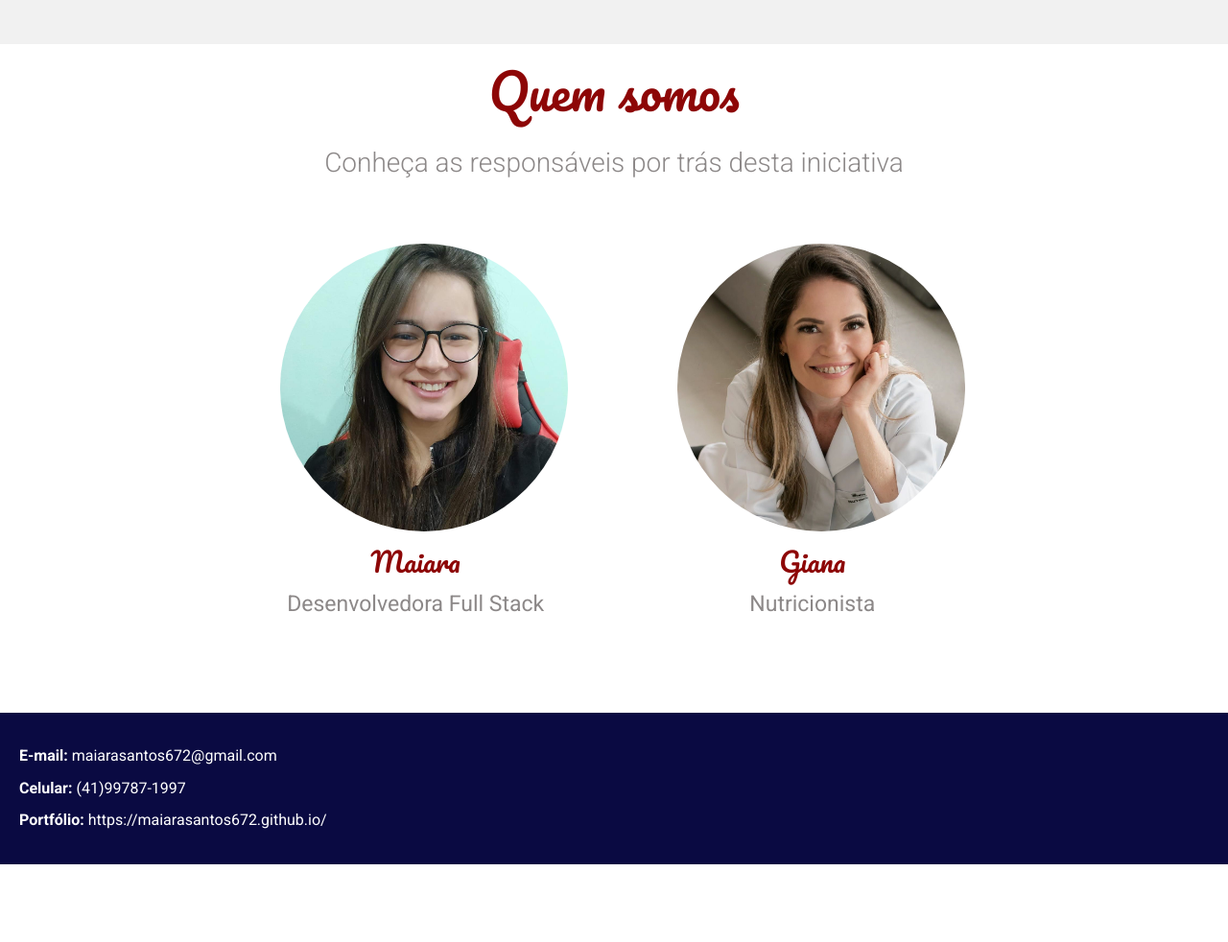
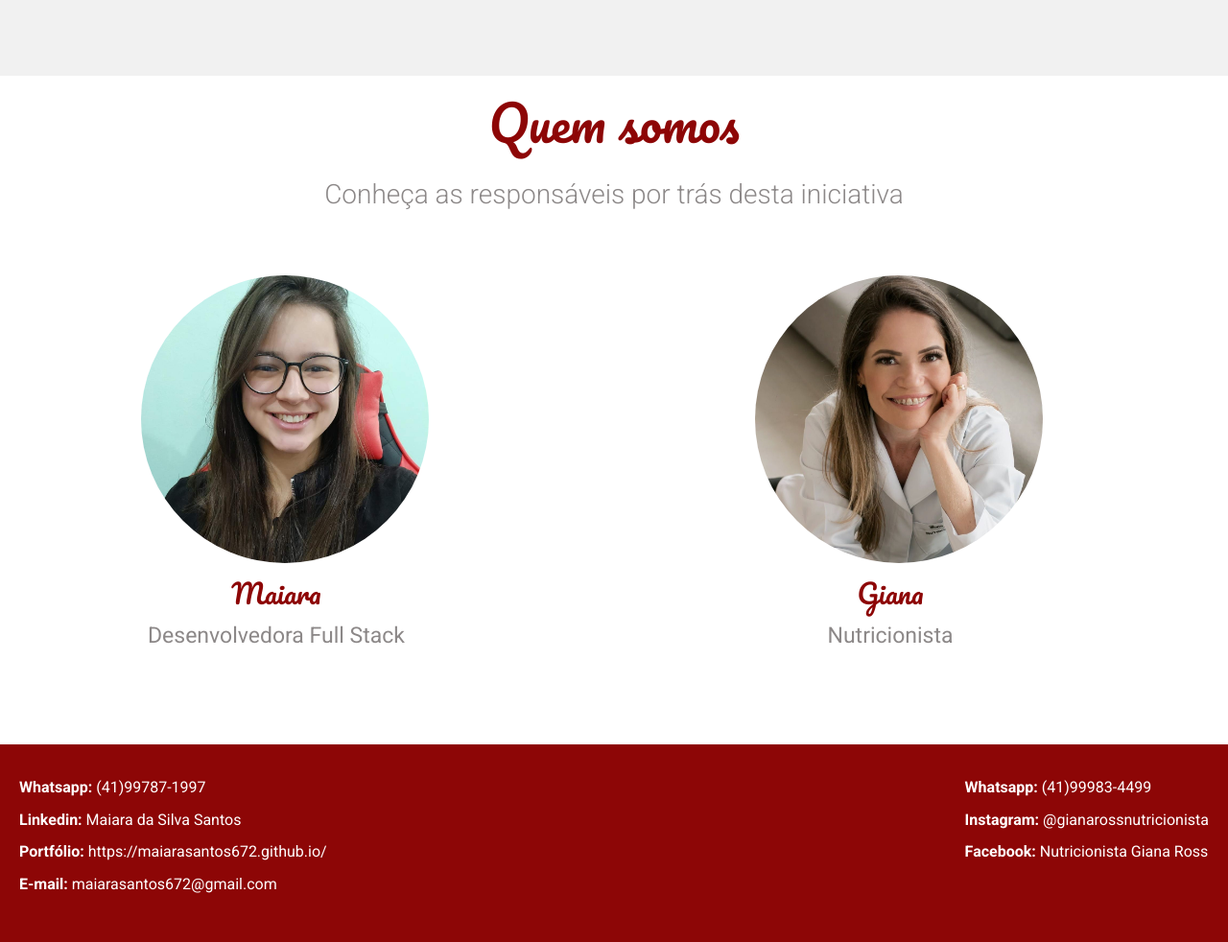
Before and after one commit to Maiarasantos672/receitas-saudaveis, a PHP site: page / in a window 1280 px wide. Shown: the part 1880-2862 px from the top of the page at 96% size. Before the commit the page ends 2781 px from the top, so only its background shows below. Run offline with PHP 8.4, Linux system fonts and the light colour scheme.

Commit message:
fix: corrections layout in the main page

```diff
--- a/assets/css/banner/banner__titulo.css
+++ b/assets/css/banner/banner__titulo.css
@@ -19,6 +19,6 @@
 
 @media screen and (min-width: 768px) {
     .banner__titulo {
-        font-size: 6vw;
+        font-size: 60px
     }
 }
--- a/assets/css/cabecalho.css
+++ b/assets/css/cabecalho.css
@@ -2,6 +2,7 @@
     align-items: center;
     background: #FFFFFF;
     display: flex;
+    width: 100%;
 }
 
 @media screen and (min-width: 0) {
@@ -12,6 +13,6 @@
 
 @media screen and (min-width: 768px) {
     .cabecalho {
-        justify-content: space-between;
+        justify-content: flex-end;
     }
 }
--- a/assets/css/pessoa/pessoa.css
+++ b/assets/css/pessoa/pessoa.css
@@ -8,6 +8,10 @@
         margin: 0;
         width: auto;
     }
+
+    .pessoa:nth-child(1) {
+        margin: 0 0 100px;
+    }
 }
 
 @media screen and (min-width: 768px) {
@@ -16,4 +20,8 @@
         margin: 0 5%;
         width: 22%;
     }
+
+    .pessoa:nth-child(1) {
+        margin: 0;
+    }
 }
--- a/assets/css/pessoas.css
+++ b/assets/css/pessoas.css
@@ -1,4 +1,18 @@
 .pessoas {
     padding: 40px 0 0;
     text-align: -webkit-center;
+    display: flex;
+    justify-content: space-around;
 }
+
+@media screen and (min-width: 0) {
+    .pessoas {
+        flex-direction: column;
+    }
+}
+
+@media screen and (min-width: 768px) {
+    .pessoas {
+        flex-direction: row;
+    }
+}
--- a/assets/css/rodape.css
+++ b/assets/css/rodape.css
@@ -1,35 +1,37 @@
-footer{
-    background-color: rgb(10, 10, 66);
+.rodape{
+    background-color: #8D0606;
 }
-footer .container{
+
+.rodape .contato{
     padding: 20px;
 }
-footer nav .info-contato {
+
+.rodape nav{
+    display: flex;
+    justify-content: space-between;
+}
+
+.rodape nav .contato__info {
     list-style: none;
 }
-footer nav .info-contato li{
+
+.rodape nav .contato__info li{
     margin: 0 0 15px;
 }
-footer nav .info-contato li a{
+
+.rodape nav .contato__info li a{
     color: white;
     text-decoration: none;
 }
-footer nav .redes-sociais{
-    display: flex;
-    justify-content: center;
-    border-top: 2px solid ;
-    border-color: rgba(255, 255, 255, 0.472);
-    padding-top: 30px;
-    margin: 20px 0 15px;
-    list-style: none;
+
+@media screen and (min-width: 0) {
+    .rodape nav{
+        flex-direction: column;
+    }
 }
-footer nav .redes-sociais li{
-    margin: 0 15px;
-    text-align: center;
+
+@media screen and (min-width: 768px) {
+    .rodape nav{
+        flex-direction: row;
+    }
 }
-footer nav .redes-sociais li a img{
-    max-height: 100px;
-}
-footer nav .redes-sociais li a p{
-    color:white;
-}
--- a/assets/css/sobre/sobre.css
+++ b/assets/css/sobre/sobre.css
@@ -13,5 +13,6 @@
     .sobre {
         margin: auto;
         padding: 2.5rem 0 0 0;
+        width: 80%;
     }
 }
--- a/index.html
+++ b/index.html
@@ -5,7 +5,7 @@
         <meta charset="UTF-8" />
         <meta name="viewport" content="width=device-width, initial-scale=1.0" />
         <meta http-equiv="X-UA-Compatible" content="ie=edge" />
-        <title>Fruta & Fruto</title>
+        <title>Receitas saudáveis</title>
         <link href="./assets/css/normalize.css" rel="stylesheet" />
         <link href="./assets/css/reset.css" rel="stylesheet" />
         <link href="./assets/css/cabecalho.css" rel="stylesheet" />
@@ -40,7 +40,7 @@
                 <ul class="menu__lista">
                     <li class="menu__item"><a class="menu__link" href="#inicio">Início</a></li>
                     <li class="menu__item"><a class="menu__link" href="#receitas">Receitas</a></li>
-                    <li class="menu__item"><a class="menu__link" href="#quemsou">Quem sou</a></li>
+                    <li class="menu__item"><a class="menu__link" href="#quemsomos">Quem Somos</a></li>
                     <li class="menu__item"><a class="menu__link" href="#contato">Contato</a></li>
                 </ul>
             </nav>
@@ -48,7 +48,7 @@
         <main>
             <section class="banner">
                 <div class="banner__imagem"><a name="inicio"></a></div>
-                <h2 class="banner__titulo">O saudável não precisa ser caro!</h2>
+                <h2 class="banner__titulo">O saudável pode ser delicioso!</h2>
             </section>
             <section class="sobre">
                 <h3 class="sobre__titulo">Receitas para se alimentar bem todos os dias<a name="receitas"></a></h3>
@@ -107,7 +107,7 @@
                 </div>
             </section>
             <section class="quem-somos">
-                <h3 class="quem-somos__titulo">Quem somos<a name="quemsou"></a></h3>
+                <h3 class="quem-somos__titulo">Quem somos<a name="quemsomos"></a></h3>
                 <p class="quem-somos__descricao">Conheça as responsáveis por trás desta iniciativa</p>
                 <div class="pessoas">
                     <div class="pessoa">
@@ -123,20 +123,34 @@
                 </div>
             </section>
             <footer class="rodape">
-                <section class="container">
+                <section class="contato">
+                    <a name="contato"></a>
                     <nav>
-                       <ul class="info-contato">
-                          <a name="contato"></a>
+                       <ul class="contato__info contato__info--maiara">
                           <li>
-                             <a href="mailto:maiarasantos672@gmail.com"><strong>E-mail:</strong> maiarasantos672@gmail.com</a>
+                             <a href="https://api.whatsapp.com/send?phone=5541997871997"><strong>Whatsapp:</strong> (41)99787-1997</a>
                           </li>
                           <li>
-                             <a href="tel:5541997871997"><strong>Celular:</strong> (41)99787-1997</a>
+                            <a href="https://www.linkedin.com/in/maiara-da-silva-santos-73336a205"><strong>Linkedin:</strong> Maiara da Silva Santos</a>
                           </li>
                           <li>
                             <a href="https://maiarasantos672.github.io/"><strong>Portfólio:</strong> https://maiarasantos672.github.io/</a>
                           </li>
+                          <li>
+                             <a href="mailto:maiarasantos672@gmail.com"><strong>E-mail:</strong> maiarasantos672@gmail.com</a>
+                          </li>
                        </ul>
+                       <ul class="contato__info contato__info--giana">
+                        <li>
+                           <a href="https://api.whatsapp.com/send?phone=5541999834499"><strong>Whatsapp:</strong> (41)99983-4499</a>
+                        </li>
+                        <li>
+                           <a href="https://instagram.com/gianarossnutricionista?igshid=YmMyMTA2M2Y="><strong>Instagram:</strong> @gianarossnutricionista</a>
+                        </li>
+                        <li>
+                          <a href="https://www.facebook.com/nutricionistagianaross"><strong>Facebook:</strong> Nutricionista Giana Ross</a>
+                        </li>
+                     </ul>
                     </nav>
                  </section>
             </footer>
```
